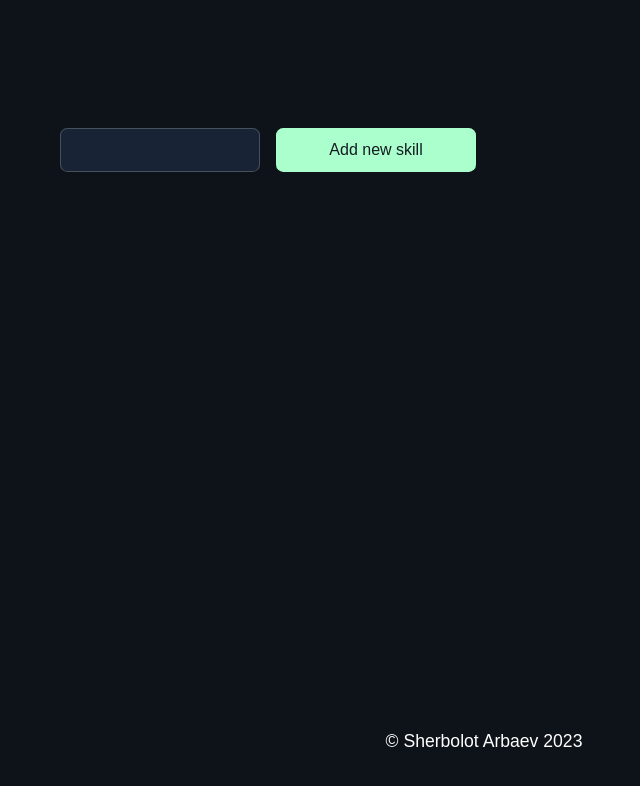
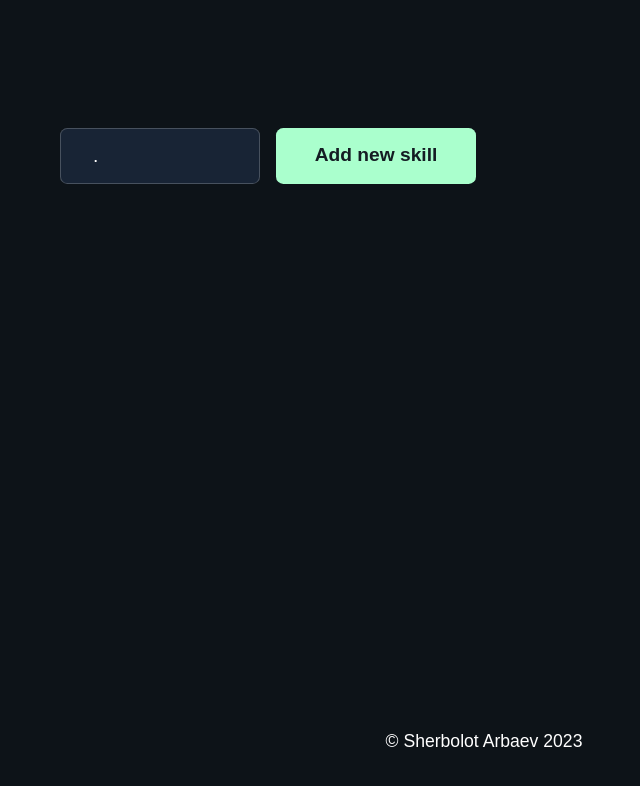
Before and after one commit to arbaevsherbolot/skills-react, a React (Vite) app: page /skills in a window 1280 px wide. Shown: the top 786 px of the page, without its empty margins (156-796 px from the left). Built offline with nearby package versions, Linux system fonts and the light colour scheme; no server answers; a web font is replaced by a local one.

Commit message:
Update global

```diff
--- a/src/components/pages/home/Home.jsx
+++ b/src/components/pages/home/Home.jsx
@@ -4,17 +4,17 @@
 import styles from "./Home.module.scss";
 
 const Home = () => {
-  const [message, setMessage] = useState("");
+  const [skill, setSkill] = useState("");
   const [reply, setReply] = useState("");
   const [replyError, setReplyError] = useState("");
 
-  const messageHandle = (e) => {
-    setMessage(e.target.value);
+  const skillHandle = (e) => {
+    setSkill(e.target.value);
   };
 
-  const server_url = "https://authorization.up.railway.app/messages";
+  const server_url = "https://authorization.up.railway.app/skills";
 
-  const sendMessage = async (e) => {
+  const sendSkillToServer = async (e) => {
     e.preventDefault();
 
     try {
@@ -30,7 +30,7 @@
         setReply("");
       }, 8000);
 
-      setMessage("");
+      setSkill("");
     } catch {
       setReplyError("Server is temporarily unavailable!");
 
@@ -42,16 +42,16 @@
 
   return (
     <div className="page_wrapper">
-      <form className={styles.form} onSubmit={sendMessage}>
+      <form className={styles.form} onSubmit={sendSkillToServer}>
         {reply ? <p className={styles.reply}>{reply}</p> : null}
         {replyError ? <p className={styles.reply_error}>{replyError}</p> : null}
 
         <textarea
           className={styles.textarea}
           type="text"
-          value={message}
+          value={skill}
           placeholder="Type a new skill..."
-          onChange={messageHandle}
+          onChange={skillHandle}
           required></textarea>
 
         <button className={styles.btn} type="submit">
--- a/src/components/pages/messages/Messages.jsx
+++ b/src/components/pages/messages/Messages.jsx
@@ -6,10 +6,10 @@
 const Messages = () => {
   const [data, setData] = useState([{}]);
 
-  const server_url = "https://authorization.up.railway.app/messages";
+  const server_url = "https://authorization.up.railway.app/skills";
 
   useEffect(() => {
-    async function getMessages() {
+    async function getSkills() {
       const result = await axios.get(server_url);
 
       const data = result.data.message;
@@ -17,17 +17,17 @@
       setData(data);
     }
 
-    getMessages();
+    getSkills();
   }, []);
 
   return (
     <>
       <div className="page_wrapper">
         {data ? (
-          <div className={styles.messages_container}>
-            {data.map((message, i) => (
-              <p className={styles.message} key={i}>
-                {message.message}
+          <div className={styles.skills_container}>
+            {data.map((skill, i) => (
+              <p className={styles.skill} key={i}>
+                {skill.id}. {skill.message}
               </p>
             ))}
 
--- a/src/components/pages/messages/Messages.module.scss
+++ b/src/components/pages/messages/Messages.module.scss
@@ -1,9 +1,9 @@
-.messages_container {
+.skills_container {
   display: grid;
   grid-template-columns: 2fr 2fr;
   gap: 1rem;
 
-  .message {
+  .skill {
     padding: 1rem 2rem;
 
     width: 100vw;
@@ -26,7 +26,7 @@
   }
 
   .link {
-    padding: 0.8rem 2rem;
+    padding: 1rem 2rem;
 
     width: 100vw;
     max-width: 200px;
@@ -39,20 +39,20 @@
 
     text-align: center;
 
-    font-size: 1rem;
-    font-weight: 500;
+    font-size: 1.2rem;
+    font-weight: 600;
     color: var(--link-text-color);
   }
 }
 
 @media (min-width: 895px) {
-  .messages_container {
+  .skills_container {
     grid-template-columns: 2fr 2fr 2fr 2fr;
   }
 }
 
 @media (max-width: 440px) {
-  .messages_container {
+  .skills_container {
     grid-template-columns: 2fr;
   }
 }
```
